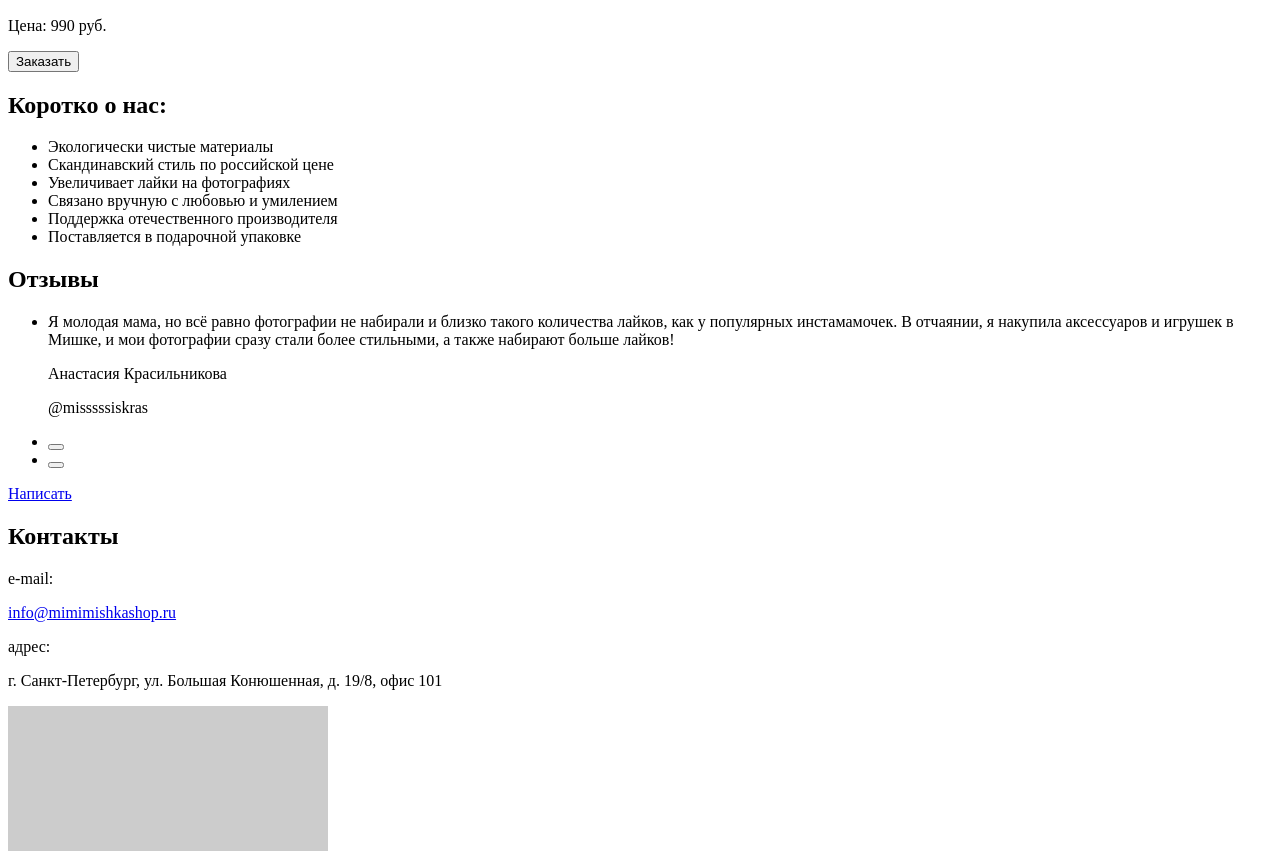
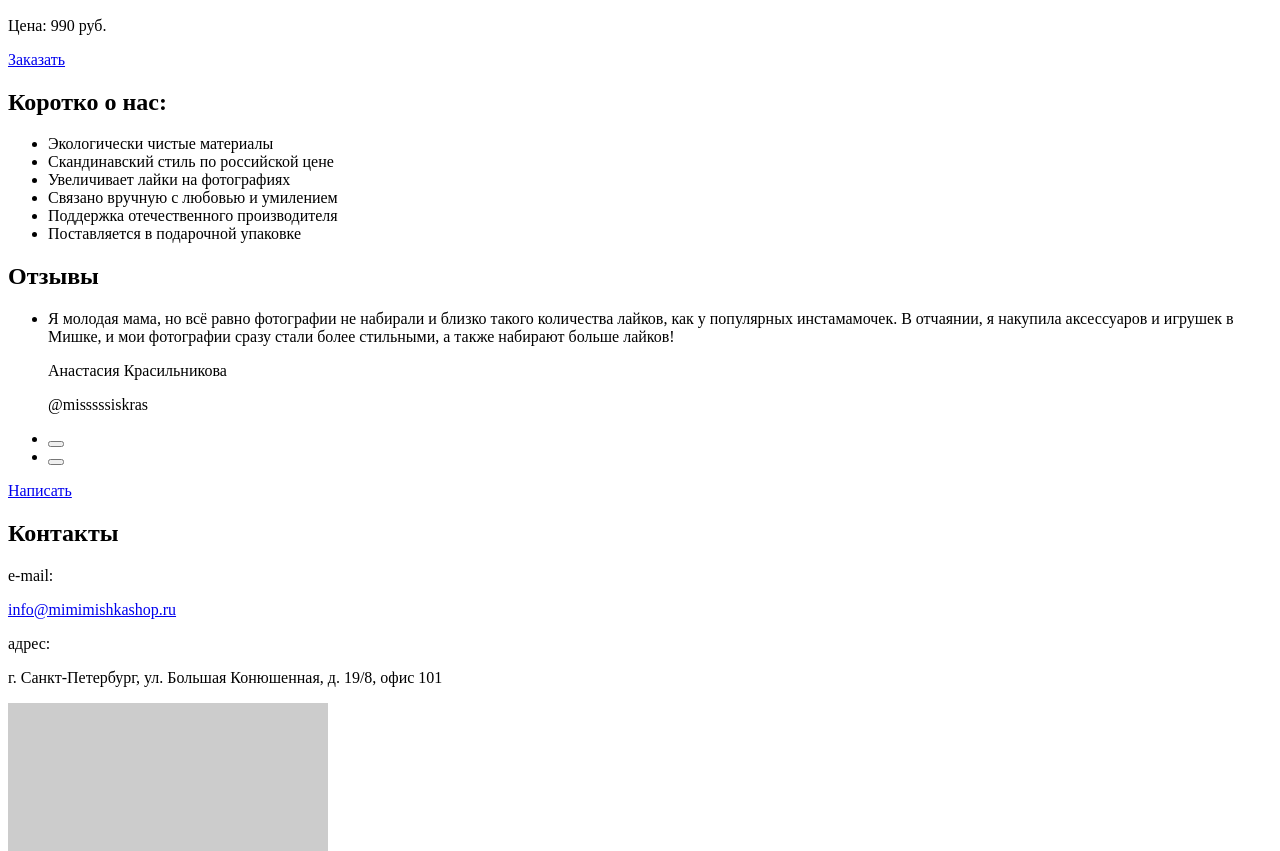
Before and after one commit to EugeneKulakov/1014749-mishka-23, a website: page source/index.html in a window 1280 px wide. Shown: the part 1100-1951 px from the top of the page. Drawn offline with Linux system fonts and the light colour scheme; placeholder pictures from the web are drawn by us.

Commit message:
Поправит кнопку заказа товара на ссылку

```diff
--- a/source/index.html
+++ b/source/index.html
@@ -105,7 +105,7 @@
             alt="Вязаные корзинки"
           />
           <p class="product__price">Цена: 990 руб.</p>
-          <button class="product__order" type="button">Заказать</button>
+          <a class="product__order" href="#">Заказать</a>
         </div>
       </section>
       <section class="about">
```
